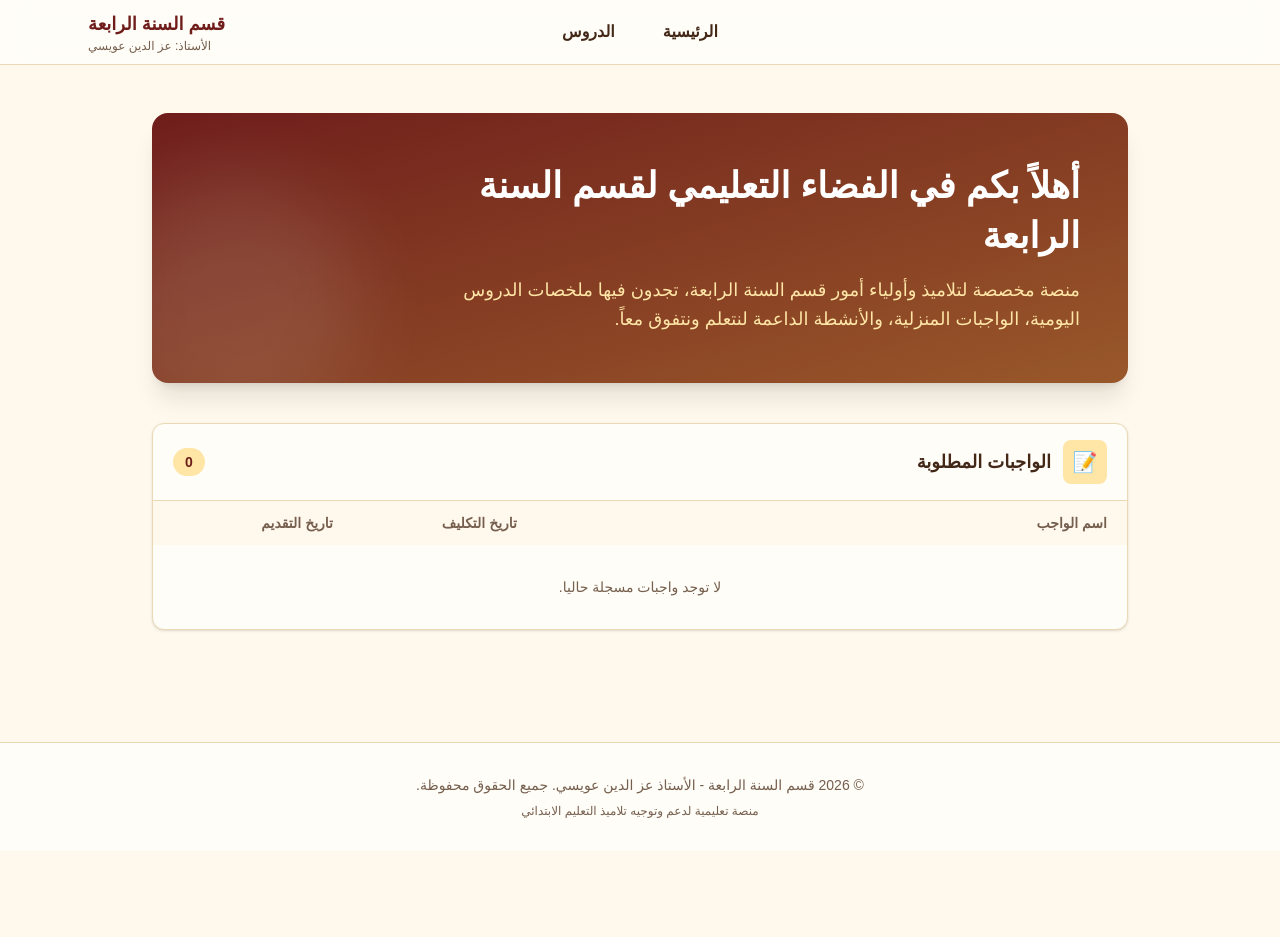
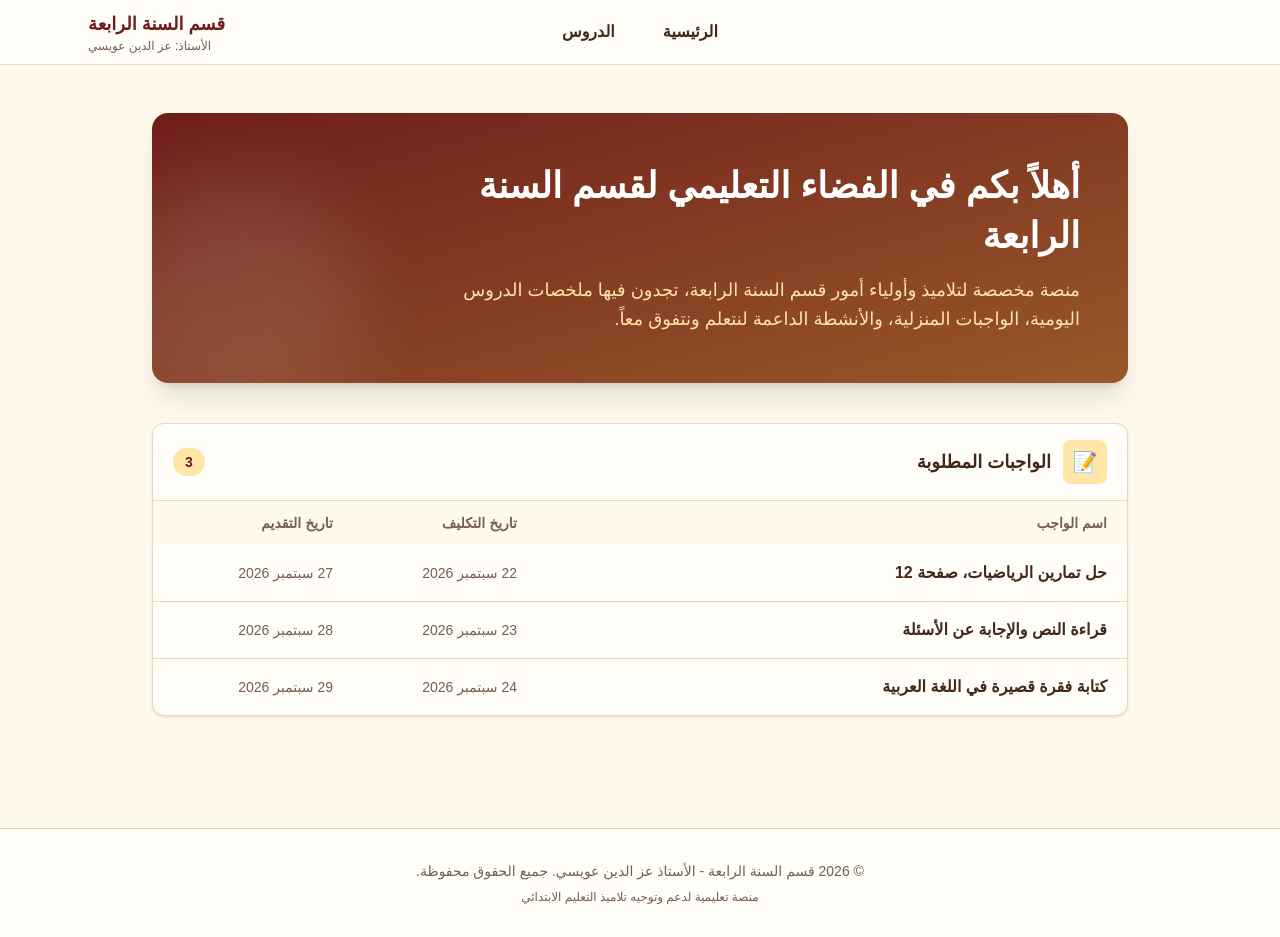
Before and after one commit to Abo-Zeyd/myClass, a Next.js app: page / in a window 1280 px wide. Before the commit the page ends 865 px from the top, so only its background shows below. Built offline with nearby package versions, Linux system fonts and the light colour scheme.

Commit message:
25-09-2026 10:48

```diff
--- a/app/page.tsx
+++ b/app/page.tsx
@@ -5,7 +5,26 @@ type Assignment = {
   submissionDate: string;
 };
 
-const assignments: Assignment[] = [];
+const assignments: Assignment[] = [
+  {
+    id: 1,
+    name: "حل تمارين الرياضيات، صفحة 12",
+    assignedDate: "22 سبتمبر 2026",
+    submissionDate: "27 سبتمبر 2026",
+  },
+  {
+    id: 2,
+    name: "قراءة النص والإجابة عن الأسئلة",
+    assignedDate: "23 سبتمبر 2026",
+    submissionDate: "28 سبتمبر 2026",
+  },
+  {
+    id: 3,
+    name: "كتابة فقرة قصيرة في اللغة العربية",
+    assignedDate: "24 سبتمبر 2026",
+    submissionDate: "29 سبتمبر 2026",
+  },
+];
 
 export default function Home() {
   return (
```
